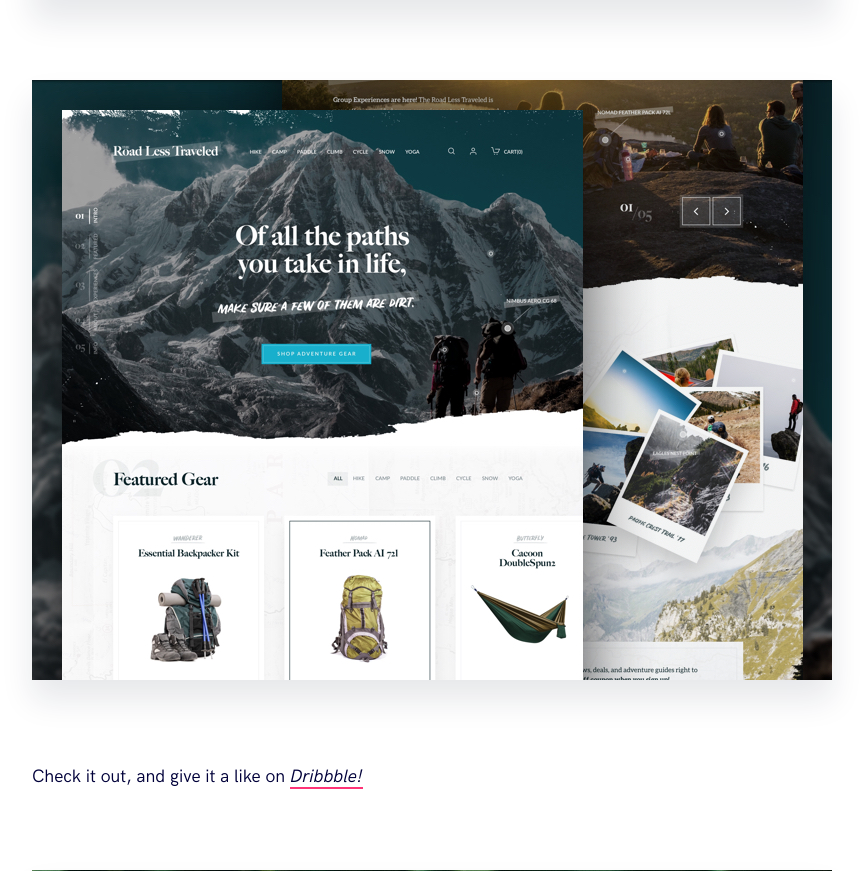
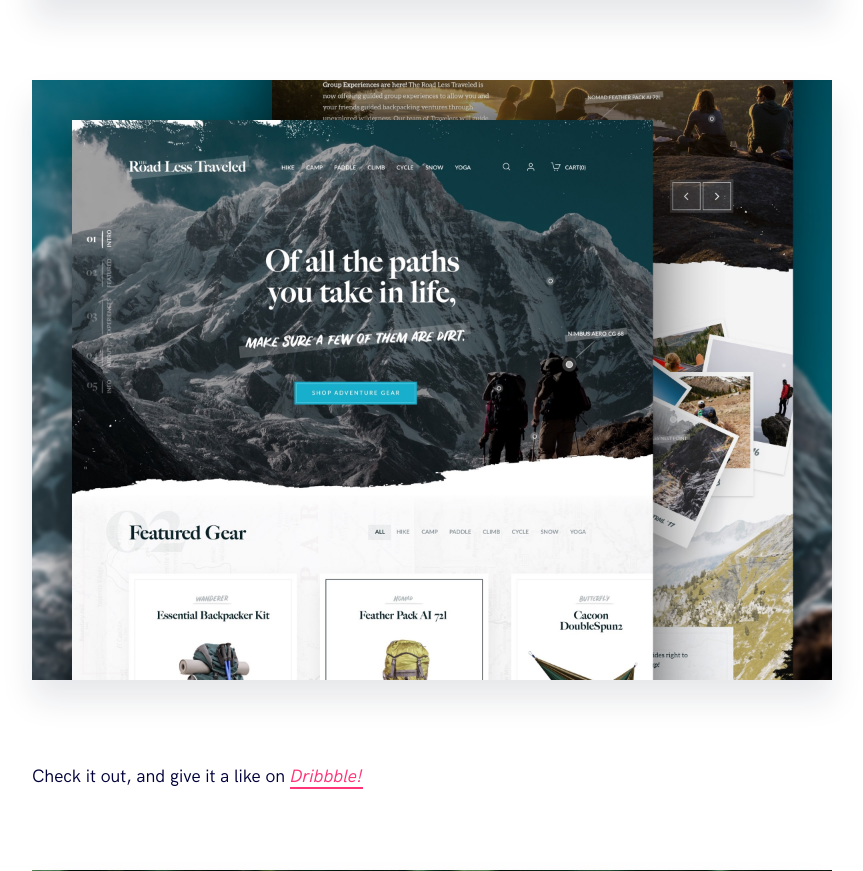
Before and after one commit to austintruchan/portfolio, a PHP site: page /pages/road-less-traveled.php in a window 1280 px wide. Shown: the part 1309-2180 px from the top of the page, without its empty margins (208-1071 px from the left). Run offline with PHP 8.4, Linux system fonts and the light colour scheme; some libraries are stand-ins or nearby versions.

Commit message:
Updated Road Less Travel to finalized imagery

```diff
--- a/style/css/project.css
+++ b/style/css/project.css
@@ -59,7 +59,7 @@
 a.link-inline {
 	border-bottom: 2px solid rgba(255, 51, 119, 1);
 	/*box-shadow: inset 0 -7px 0 rgba(255, 51, 119, .8);*/
-	color: #01003A;
+	color: #FF3377;
 	font-family: 'hk-italic', sans-serif;
 	transition: all .2s ease;
 }
```
Also changed, not shown: style/imgs/projects/road-less-traveled/2.jpg.
